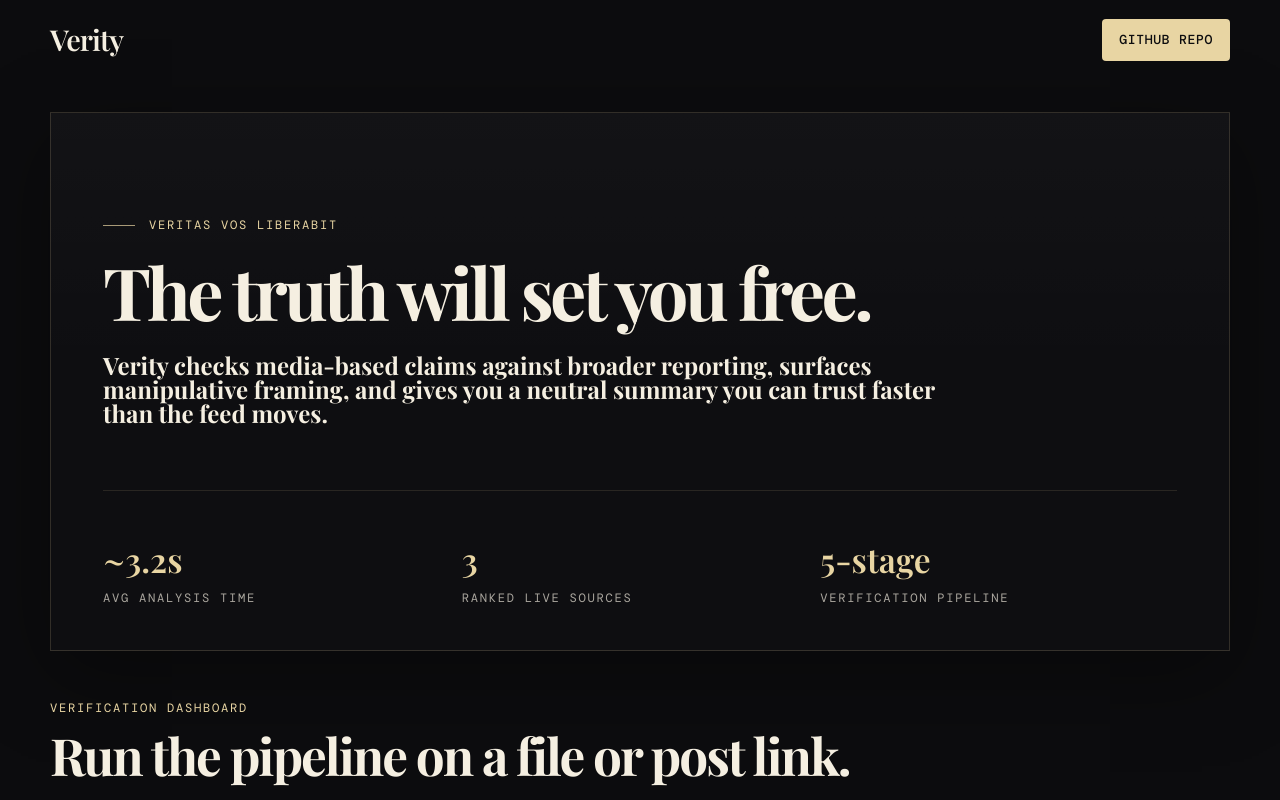
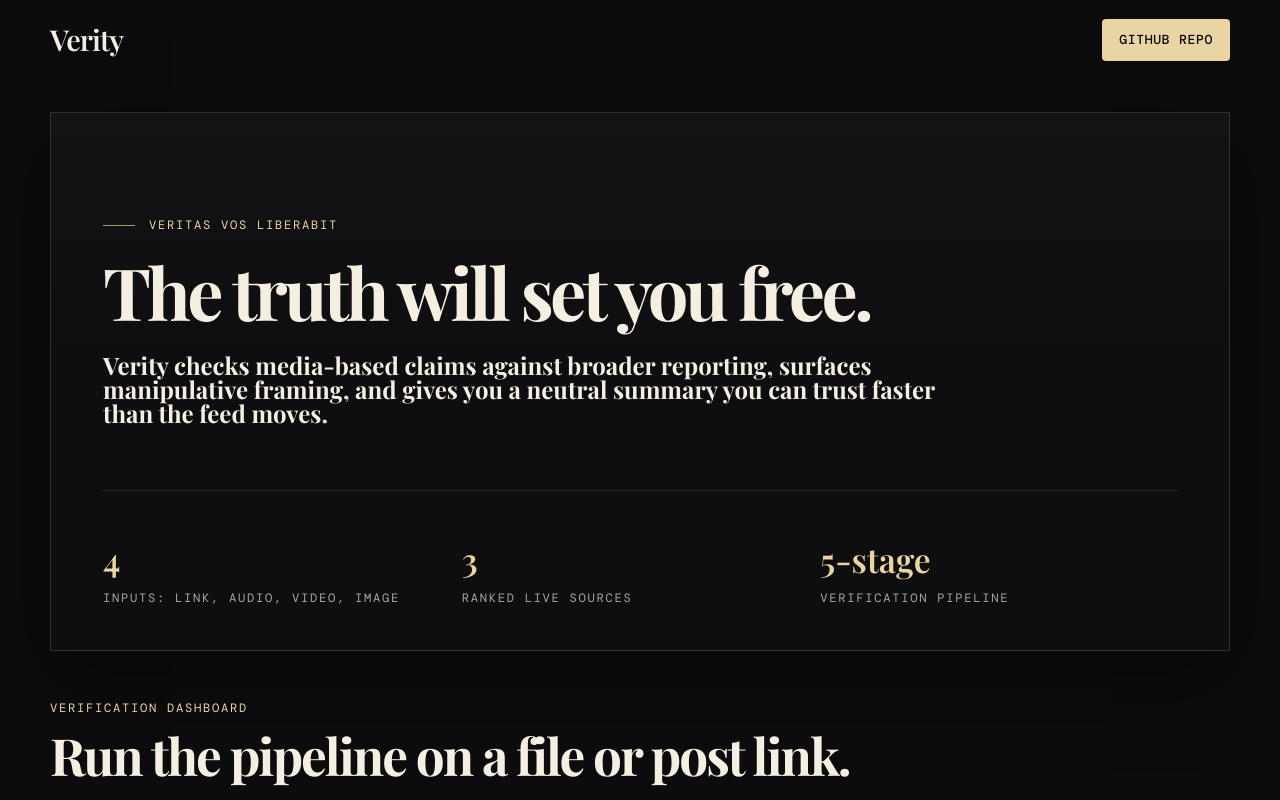
Before and after one commit to edgardopaz/hackpsu26, a React (Vite) app in the folder frontend/: page / in a window 1280 px wide. Shown: the top 800 px of the page. Built offline with nearby package versions, Linux system fonts and the light colour scheme; no server answers; a web font is replaced by a local one.

Commit message:
changed the bs line about avg time

```diff
--- a/frontend/src/App.jsx
+++ b/frontend/src/App.jsx
@@ -50,7 +50,7 @@
 
   const stats = useMemo(
     () => [
-      { value: '~3.2s', label: 'avg analysis time' },
+      { value: '4', label: 'inputs: link, audio, video, image' },
       { value: '3', label: 'ranked live sources' },
       { value: '5-stage', label: 'verification pipeline' },
     ],
```
